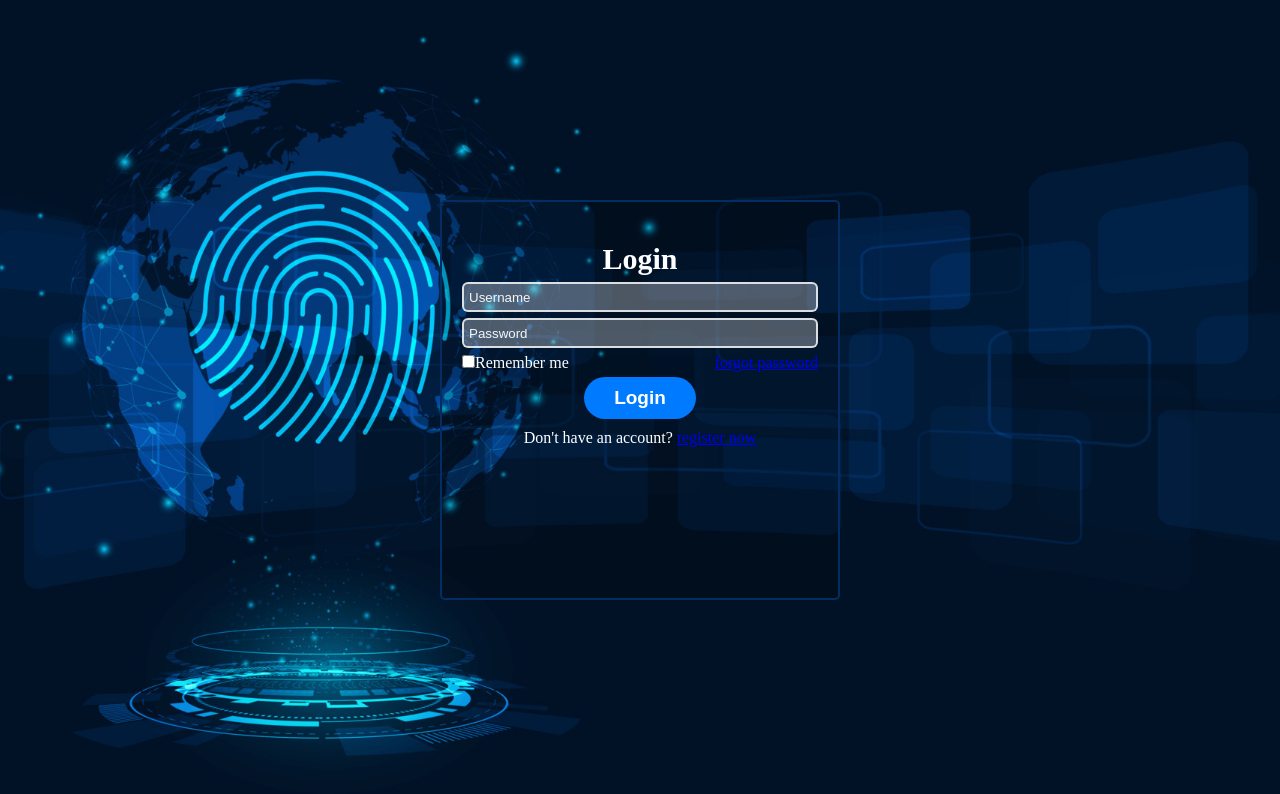
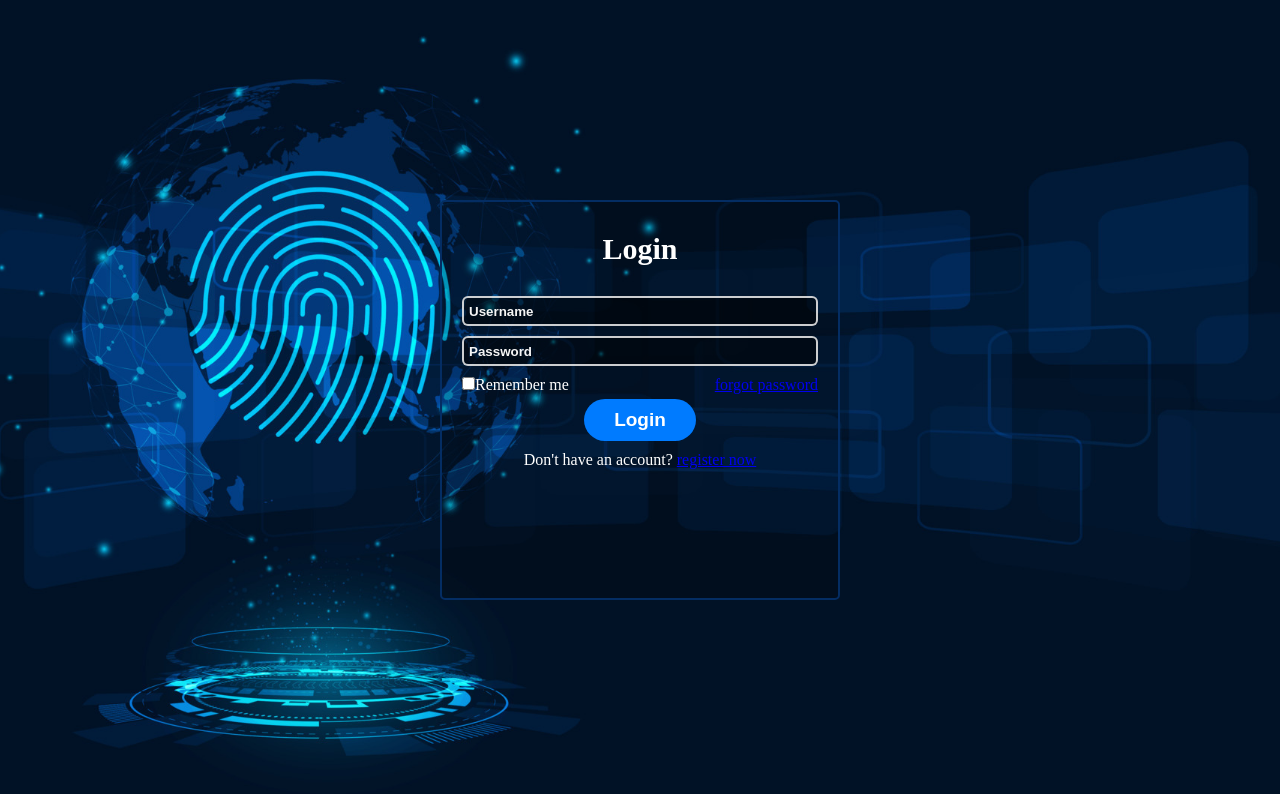
Before and after one commit to denbit-N1/first-repository, a plain HTML site: page index.html in a window 1280 px wide. Drawn offline with Linux system fonts and the light colour scheme.

Commit message:
change css file

```diff
--- a/style.css
+++ b/style.css
@@ -16,7 +16,7 @@
     position: absolute;
     width: 400px;
     height: 400px;
-    padding: 40px 20px;
+    padding: 10px 20px;
     background: rgba(0, 0, 0, 0.2);
     border-radius: 5px;
     border: 2px solid #042D63;
@@ -25,19 +25,27 @@
 .login{
     text-align: center;
     font-size: 30px;
+    padding: 20px;
 }
 .data{
     width: 100%;
     height: 30px;
-    margin: 6px 0;
+    margin: 10px 0;
+    color: #007BFF;
 }
 .data input{
     width: 100%;
     height: 30px;
     padding: 5px;
     border-radius: 6px;
-    background: rgba(253, 253, 253, 0.3);
+    background: rgba(0, 0, 0, 0.5);
     border: 2px solid rgba(255, 255, 255, 0.8);
+    color: white;
+    font-weight: bold;
+}
+.data input:focus{
+    outline: none;
+    border-color: #007BFF;
 }
 .data input::placeholder{
     color: whitesmoke;
```
